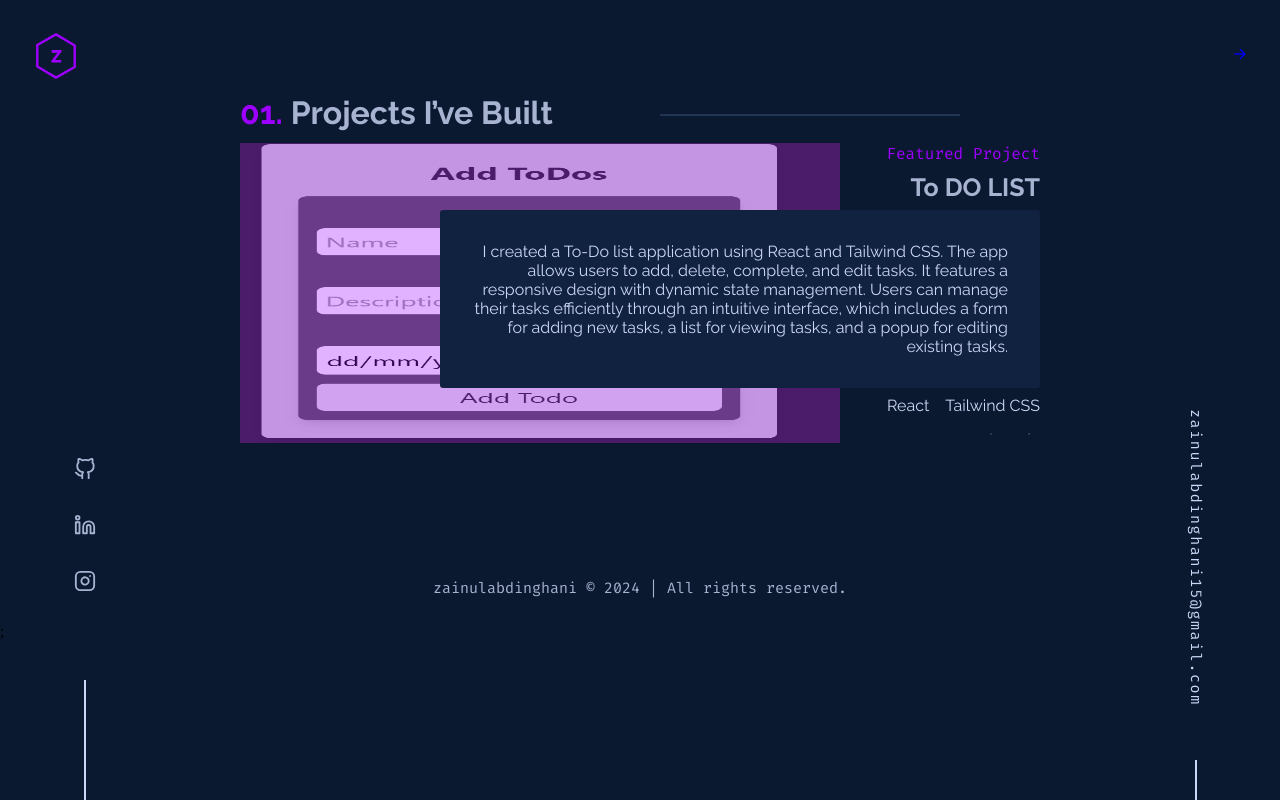
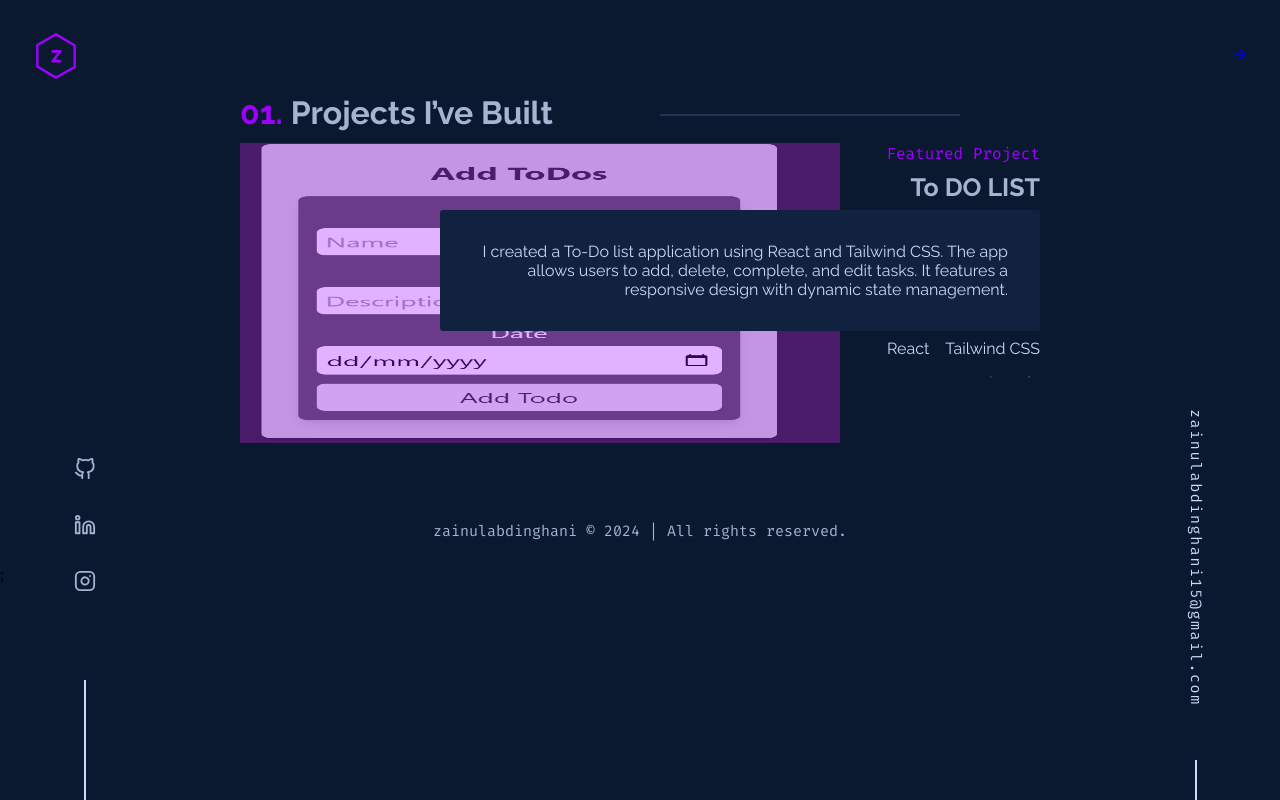
Before and after one commit to Ha789449/portfolio, a Next.js app: page /OtherProjects in a window 1280 px wide. Built offline with nearby package versions, Linux system fonts and the light colour scheme.

Commit message:
Portfolio

```diff
--- a/src/pages/OtherProjects.tsx
+++ b/src/pages/OtherProjects.tsx
@@ -29,7 +29,7 @@ function OtherProjects() {
       projectName: "To DO LIST",
       projectLink: "https://simpletodos-nu.vercel.app/",
       projectDescription:
-    "I created a To-Do list application using React and Tailwind CSS. The app allows users to add, delete, complete, and edit tasks. It features a responsive design with dynamic state management. Users can manage their tasks efficiently through an intuitive interface, which includes a form for adding new tasks, a list for viewing tasks, and a popup for editing existing tasks.",
+    "I created a To-Do list application using React and Tailwind CSS. The app allows users to add, delete, complete, and edit tasks. It features a responsive design with dynamic state management.",
 
      projectTech:
       [ "React",
```
